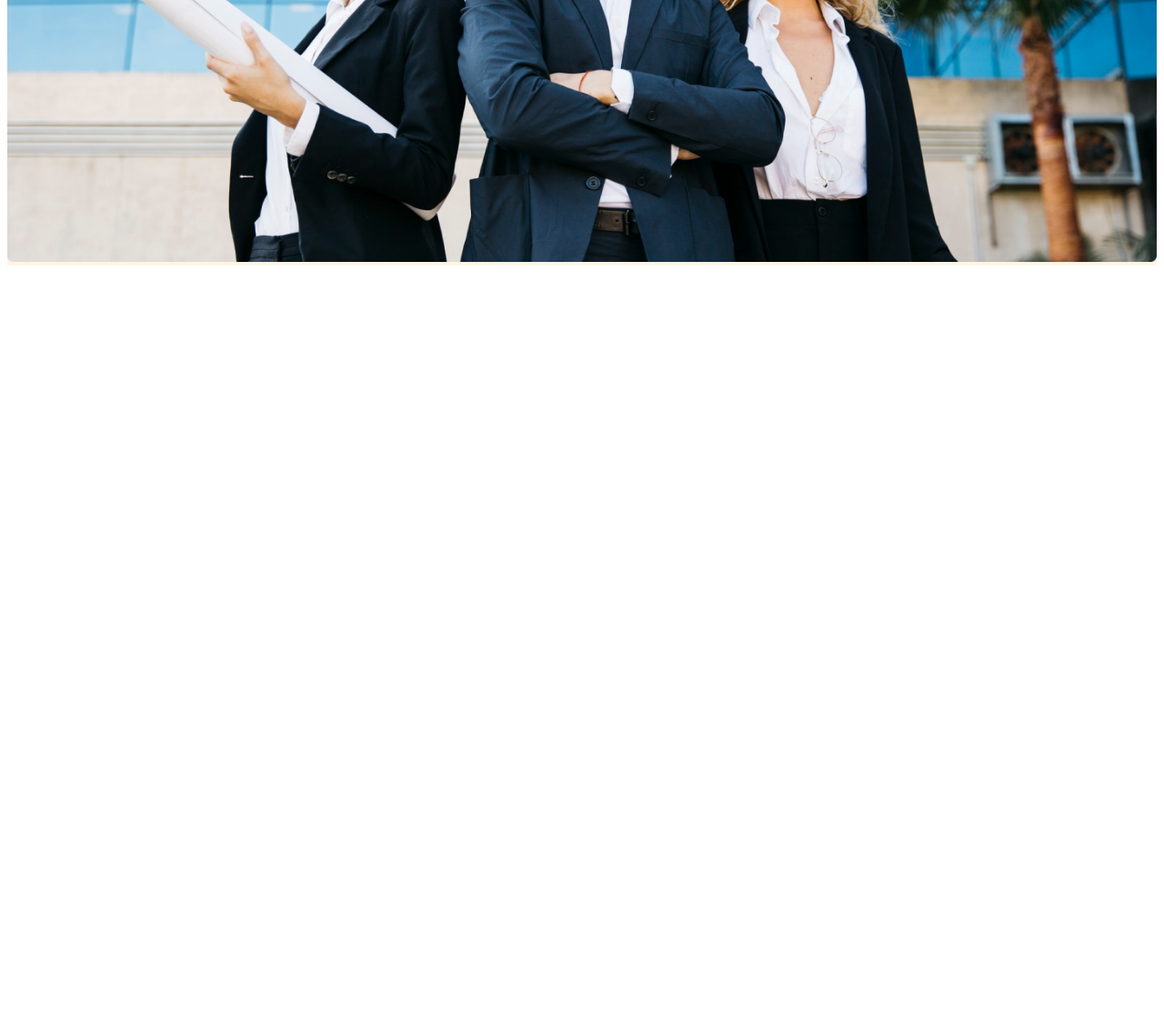
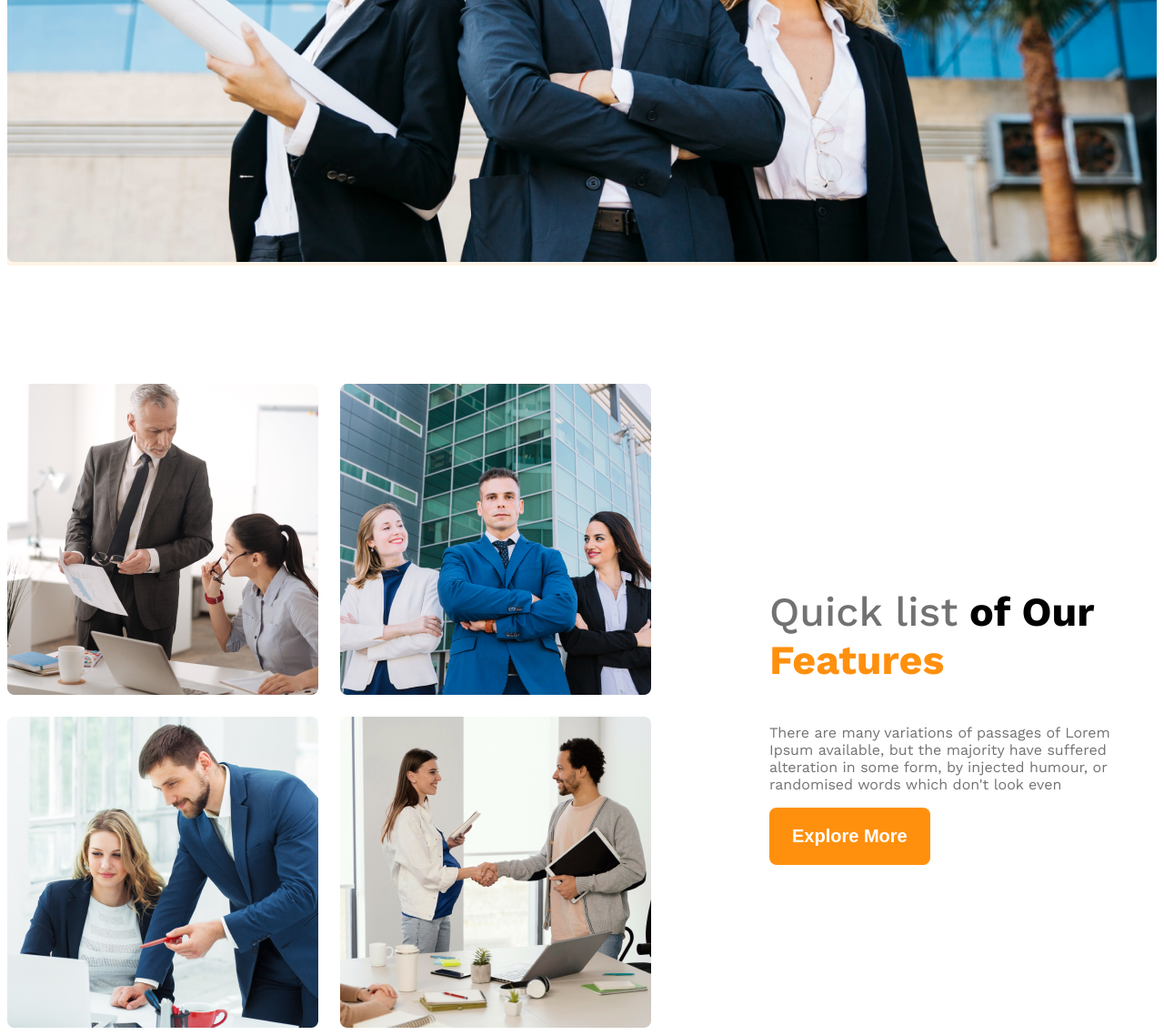
Before and after one commit to shakilsorker111/G3-Architects, a plain HTML site: page index.html in a window 1280 px wide. Shown: the part 892-2030 px from the top of the page at 91% size. Before the commit the page ends 1192 px from the top, so only its background shows below. Drawn offline with nearby package versions, Linux system fonts and the light colour scheme.

Commit message:
team section and responsive added

```diff
--- a/index.html
+++ b/index.html
@@ -27,7 +27,25 @@
         </div>
     </header>
 
-    <main></main>
+    <main>
+        <section class="teams display-flex">
+            <div class="team-img-container">
+                <img src="images/team1.png" alt="">
+                <img src="images/team2.png" alt="">
+                <img src="images/team3.png" alt="">
+                <img src="images/team4.png" alt="">
+
+            </div>
+
+            <div class="our-features">
+                <h3 class="feature-title"><span id="quick-list" class="text-light-gray">Quick list</span><span> of Our</span><span class="text-primary"> Features</span></h3>
+                <p class="feature-description text-light-gray">There are many variations of passages of Lorem Ipsum available, but the majority have suffered alteration in some form, by injected humour, or randomised words which don't look even</p>
+                <button class="btn-primary">Explore More</button>
+
+            </div>
+
+        </section>
+    </main>
 
     <footer></footer>
 </body>
--- a/styles/architects.css
+++ b/styles/architects.css
@@ -37,6 +37,10 @@
   color: #727272;
 }
 
+.text-primary{
+  color: #FF900E;
+}
+
 .bg-light{
   background-color: rgba(255, 144, 14, 0.1);
 }
@@ -51,14 +55,14 @@
   border-radius: 8px;
 }
 
+main{
+  max-width: 1440px;
+  margin: 0 auto;
+}
 
-
-
-
-
-
-
-
+main > section{
+  margin-top: 130px;
+}
 
 
 
@@ -67,21 +71,6 @@
 
 
 /* header styles */
-
-
-
-
-
-
-
-
-
-
-
-
-
-
-
 
 
 
@@ -153,14 +142,59 @@
 
 
 
+/* tem and features related styles */
+.teams{
+  align-items: center;
+}
 
+.team-img-container{
+  display: grid;
+  grid-template-columns: repeat(2, 1fr);
+  gap: 24px;
+}
+
+.our-features{
+  margin-left: 130px;
+  max-width: 530px;
+}
+
+.feature-title{
+  font-size: 2.8rem;
+  font-weight: 700;
+}
+
+#quick-list{
+  font-weight: 500;
+}
 
 
 
 
 /* responsive media query */
 @media screen and (max-width: 576px) {
-  .navbar, .nav-links{
+  .navbar,
+  .nav-links,
+  .teams{
     flex-direction: column;
   }
+
+  .team-img-container{
+    grid-template-columns: repeat(1, 1fr);
+  }
+
+  .our-features{
+    margin-left: 20px;
+  }
 }
+
+
+/* medium size device */
+@media screen and (min-width: 576px) and (max-width: 992px) {
+  .teams{
+    flex-direction: column;
+  }
+
+  .our-features{
+    margin: 50px auto;
+  }
+}
```
